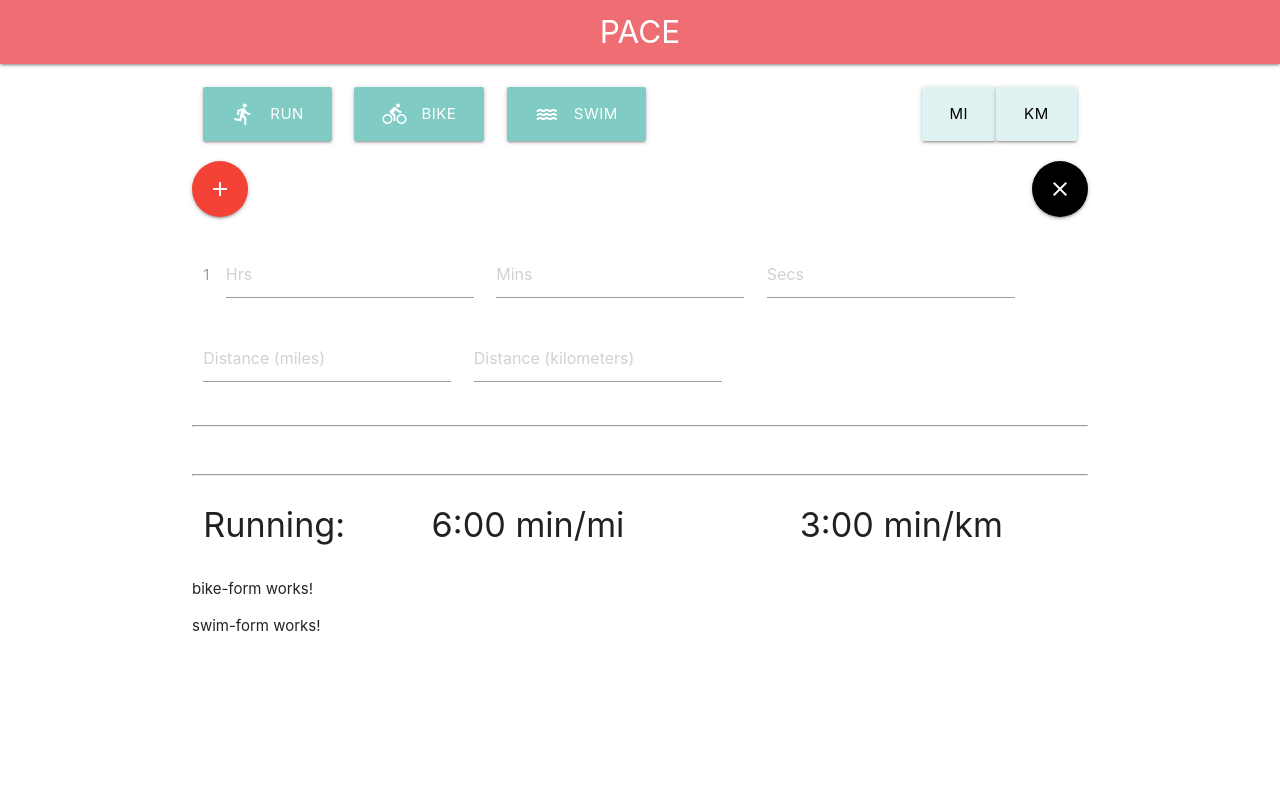
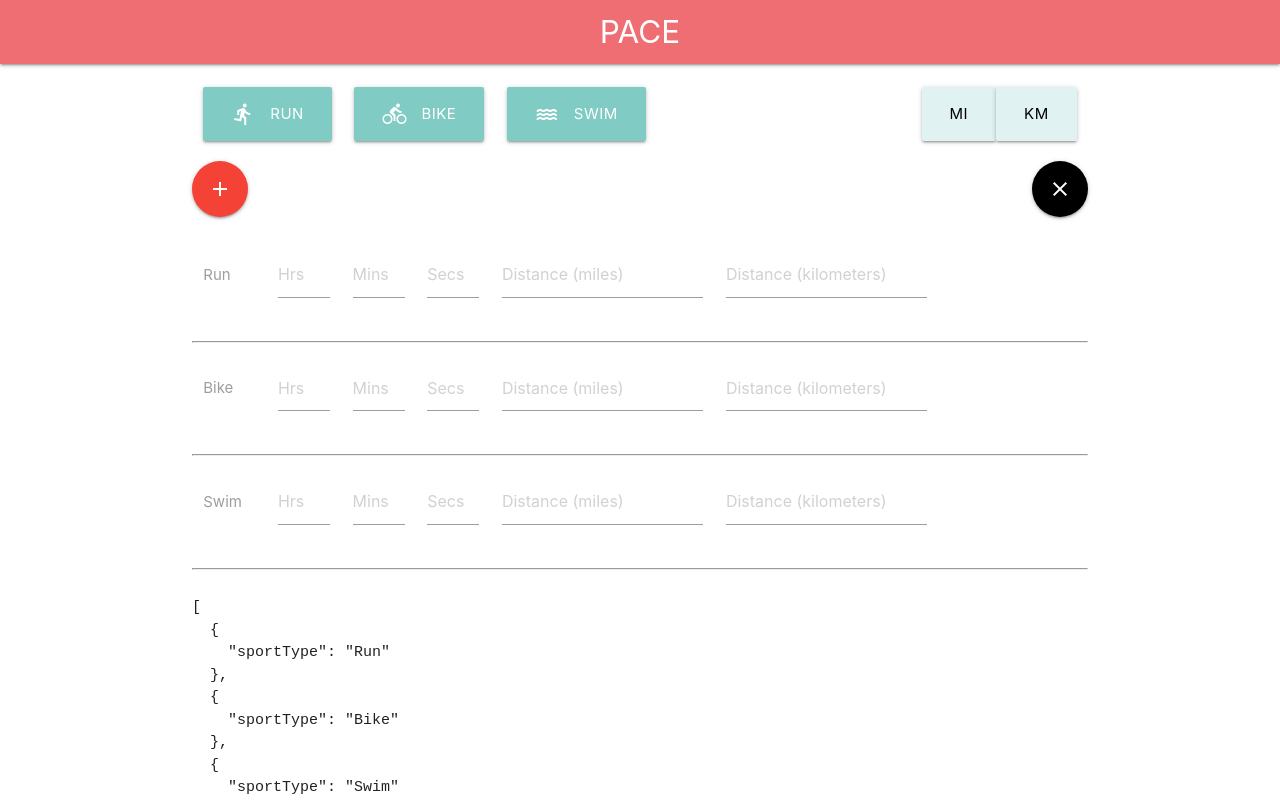
Before and after one commit to merg13/pace, an Angular app: page / in a window 1280 px wide. Both pictures are taken after a click on the link "add". Shown: the top 800 px of the page. Built offline with nearby package versions, Linux system fonts and the light colour scheme.

Commit message:
starting to hook things up

```diff
--- a/src/app/app.component.html
+++ b/src/app/app.component.html
@@ -11,20 +11,26 @@
   <!-- component - buttons for picking what forms user wants to see -->
     <!-- TODO: input/output property that binds to forms in order to hide/show diff forms for pacing-->
   <div class="row">
-    <app-pace-sport-type (runIsToggled)='runIsToggled' (bikeIsToggled)='bikeIsToggled' (swimIsToggled)='swimIsToggled'></app-pace-sport-type>
+    <app-pace-sport-type (runIsToggled)='runIsToggled($event)' (bikeIsToggled)='bikeIsToggled($event)' (swimIsToggled)='swimIsToggled($event)' (kilometerIsToggled)='KilometersIsToggled($event)' (mileIsToggled)='MilesIsToggled($event)'></app-pace-sport-type>
   </div>
 
 
   <div class="row">
-    <app-common-form></app-common-form>
+    <app-common-form
+      [showKilometers]="showKilometers"
+      [showMiles]="showMiles"
+      [addRunInput]="addRunInput"
+      [addBikeInput]="addBikeInput"
+      [addSwimInput]="addSwimInput"
+    ></app-common-form>
   </div>
 
   <hr>
 
   <!-- TODO: Run Form Component -->
-<app-run-form *ngIf='runIsToggled'></app-run-form>
+<app-run-form *ngIf='AnyRunResults()'></app-run-form>
   <!-- TODO: Bike Form Component -->
-  <app-bike-form *ngIf='bikeIsToggled'></app-bike-form>
+  <app-bike-form *ngIf='AnyRunResults()'></app-bike-form>
   <!-- TODO: Swim Form Component -->
-<app-swim-form *ngIf='swimIsToggled'></app-swim-form>
+<app-swim-form *ngIf='AnyRunResults()'></app-swim-form>
 </div>
--- a/src/app/app.component.ts
+++ b/src/app/app.component.ts
@@ -1,5 +1,9 @@
-import { Input, OnChanges, SimpleChanges } from '@angular/core';
+import { Input, OnChanges, OnInit, SimpleChanges } from '@angular/core';
 import { Component } from '@angular/core';
+import { PaceTypeEnum, SportTypeEnum } from './enums/PaceEnums';
+import { BetterTime } from './models/BetterTime';
+import { PaceInputModel } from './models/PaceInputModel';
+import { PaceResultModel } from './models/PaceResultModel';
 
 @Component({
   selector: 'app-root',
@@ -7,17 +11,90 @@ import { Component } from '@angular/core';
   styleUrls: ['./app.component.css']
 })
 
-export class AppComponent implements OnChanges {
-  @Input() runIsToggled: boolean = true;
-  @Input() bikeIsToggled: boolean = true;
-  @Input() swimIsToggled: boolean = true;
+export class AppComponent implements OnInit, OnChanges {
 
-   ngOnChanges(changes: SimpleChanges): void {
+  @Input() addRunInput: boolean = true;
+  @Input() addBikeInput: boolean = true;
+  @Input() addSwimInput: boolean = true;
+
+  @Input() showKilometers: boolean = true;
+  @Input() showMiles: boolean = true;
+
+  inputModels: PaceInputModel[];
+  resultModels: PaceResultModel[];
+
+  ngOnInit(): void {
+    this.inputModels = [] as PaceInputModel[];
+    this.resultModels = [] as PaceResultModel[];
+    this.AddMockData();
+  }
+
+  ngOnChanges(changes: SimpleChanges): void {
     //Called before any other lifecycle hook. Use it to inject dependencies, but avoid any serious work here.
     //Add '${implements OnChanges}' to the class.
 
-        console.log(this.runIsToggled);
-        console.log(this.bikeIsToggled);
-        console.log(this.swimIsToggled);
+    console.log(this.runIsToggled);
+    console.log(this.bikeIsToggled);
+    console.log(this.swimIsToggled);
+    console.log(this.showKilometers);
+    console.log(this.showMiles);
+  }
+
+  runIsToggled(isToggled: boolean) {
+    this.addRunInput = isToggled;
+  }
+  bikeIsToggled(isToggled: boolean) {
+    this.addBikeInput = isToggled;
+  }
+  swimIsToggled(isToggled: boolean) {
+    this.addSwimInput = isToggled;
+  }
+
+
+  KilometersIsToggled(isToggled: boolean) {
+    this.showKilometers = isToggled;
+  }
+
+  MilesIsToggled(isToggled: boolean) {
+    this.showMiles = isToggled;
+  }
+
+  AnyRunResults(): boolean {
+    return this.inputModels.some(m => m.sportType == SportTypeEnum.Run);
+  }
+
+  AnyBikeResults(): boolean {
+    return this.inputModels.some(m => m.sportType == SportTypeEnum.Bike);
+  }
+
+  AnySwimResults(): boolean {
+    return this.inputModels.some(m => m.sportType == SportTypeEnum.Swim);
+  }
+
+
+  AddMockData = () => {
+    this.inputModels = [
+      {
+        paceType: PaceTypeEnum.Miles,
+        sportType: SportTypeEnum.Run,
+        duration: new BetterTime(),
+        distanceMiles: 5,
+        distanceKilos: 8
+      },
+      {
+        paceType: PaceTypeEnum.Miles,
+        sportType: SportTypeEnum.Bike,
+        duration: new BetterTime(),
+        distanceMiles: 5,
+        distanceKilos: 8
+      },
+      {
+        paceType: PaceTypeEnum.Miles,
+        sportType: SportTypeEnum.Swim,
+        duration: new BetterTime(),
+        distanceMiles: 1,
+        distanceKilos: 2
+      }
+    ]
   }
 }
--- a/src/app/bike-form/bike-form.component.html
+++ b/src/app/bike-form/bike-form.component.html
@@ -1 +1,12 @@
-<p>bike-form works!</p>
+<div class="row">
+  <div class="col s2">
+      <h4>Bike:</h4>
+
+  </div>
+  <div class="col s5 left">
+      <h4>21mph</h4>
+  </div>
+  <div class="col s5 left">
+      <h4>30kph</h4>
+  </div>
+</div>
--- a/src/app/common-form/common-form.component.html
+++ b/src/app/common-form/common-form.component.html
@@ -7,6 +7,14 @@
 <div class="row">
 
     <div *ngFor="let PaceForm of PaceForms">
-        <app-form-item [model]=PaceForm></app-form-item>
+        <app-form-item
+          [inputModel]="PaceForm"
+          [showKilometers]="showKilometers"
+          [showMiles]="showMiles"
+          ></app-form-item>
     </div>
 </div>
+
+<div class="row">
+  <pre>{{PaceForms | json}}</pre>
+</div>
--- a/src/app/common-form/common-form.component.ts
+++ b/src/app/common-form/common-form.component.ts
@@ -1,4 +1,5 @@
-import { Component, EventEmitter, OnInit, Output } from '@angular/core';
+import { Component, EventEmitter, Input, OnInit, Output } from '@angular/core';
+import { SportTypeEnum } from '../enums/PaceEnums';
 import { PaceInputModel } from '../models/PaceInputModel';
 
 @Component({
@@ -9,6 +10,12 @@ import { PaceInputModel } from '../models/PaceInputModel';
 export class CommonFormComponent implements OnInit {
 
   constructor() { }
+
+  @Input() showMiles: boolean;
+  @Input() showKilometers: boolean;
+  @Input() addRunInput: boolean;
+  @Input() addBikeInput: boolean;
+  @Input() addSwimInput: boolean;
 
 
   @Output() PaceFormsEmitter: EventEmitter<PaceInputModel[]>;
@@ -22,8 +29,7 @@ export class CommonFormComponent implements OnInit {
   }
 
   handleAdd(e: Event) {
-    this.PaceForms.push(new PaceInputModel());
-    // this.PaceForms.push(e);
+    this.initInputs();
     if (this.PaceForms != null && this.PaceForms.length > 0 ) {
       this.PaceFormsEmitter.emit(this.PaceForms);
     }
@@ -33,4 +39,25 @@ export class CommonFormComponent implements OnInit {
     this.PaceForms = [] as PaceInputModel[];
     this.PaceFormsEmitter.emit(this.PaceForms);
   }
+
+  initInputs = () => {
+
+    if(this.addRunInput) {
+      var runInput = new PaceInputModel();
+      runInput.sportType = SportTypeEnum.Run;
+      this.PaceForms.push(runInput);
+    }
+
+    if(this.addBikeInput) {
+      var bikeInput = new PaceInputModel();
+      bikeInput.sportType = SportTypeEnum.Bike;
+      this.PaceForms.push(bikeInput);
+    }
+
+    if(this.addSwimInput) {
+      var swimInput = new PaceInputModel();
+      swimInput.sportType = SportTypeEnum.Swim;
+      this.PaceForms.push(swimInput);
+    }
+  }
 }
--- a/src/app/enums/PaceEnums.ts
+++ b/src/app/enums/PaceEnums.ts
@@ -8,7 +8,7 @@ export enum PaceTypeEnum {
 
 export enum SportTypeEnum {
 
-    'Run' = 1,
-    'Bike' = 2,
-    'Swim' = 3
+    Run = 'Run',
+    Bike = 'Bike',
+    Swim = 'Swim'
 }
--- a/src/app/form-item/form-item.component.html
+++ b/src/app/form-item/form-item.component.html
@@ -1,33 +1,33 @@
 <div class="row">
-    <div class="col left">
+    <div class="col s1 left">
         <div class="input-field">
-          <label>{{model.sportType.toString()}}</label>
+          <label>{{inputModel.sportType.toString()}}</label>
         </div>
     </div>
-    <div class="col left">
+    <div class="col s1 left">
         <div class="input-field">
             <input type="text" placeholder="Hrs">
         </div>
     </div>
 
-    <div class="col left">
+    <div class="col s1 left">
         <div class="input-field">
             <input type="text" placeholder="Mins">
         </div>
     </div>
-    <div class="col left">
+    <div class="col s1 left">
         <div class="input-field">
             <input type="text" placeholder="Secs">
         </div>
     </div>
 
-    <div class="col left">
+    <div *ngIf="showMiles" class="col s3 left">
         <div class="input-field">
             <input type="text" placeholder="Distance (miles)">
         </div>
     </div>
 
-    <div class="col left">
+    <div *ngIf="showKilometers" class="col s3 left">
         <div class="input-field">
             <input type="text" placeholder="Distance (kilometers)">
         </div>
--- a/src/app/form-item/form-item.component.ts
+++ b/src/app/form-item/form-item.component.ts
@@ -1,6 +1,7 @@
 import { Component, EventEmitter, Input, OnInit, Output } from '@angular/core';
 import { SportTypeEnum } from '../enums/PaceEnums';
 import { PaceInputModel } from '../models/PaceInputModel';
+import { PaceResultModel } from '../models/PaceResultModel';
 
 @Component({
   selector: 'app-form-item',
@@ -9,25 +10,29 @@ import { PaceInputModel } from '../models/PaceInputModel';
 })
 export class FormItemComponent implements OnInit {
 
-@Output() modelEmitter: EventEmitter<PaceInputModel>;
-@Input() model: PaceInputModel;
-sports: SportTypeEnum;
-  constructor() { }
+@Output() inputModelEmitter: EventEmitter<PaceInputModel>;
+@Output() ouputModelEmitter: EventEmitter<PaceResultModel>;
+
+@Input() inputModel: PaceInputModel;
+@Input() outputModel: PaceResultModel;
+@Input() showKilometers: boolean;
+@Input() showMiles: boolean;
+
+  constructor() {
+
+    this.inputModel = new PaceInputModel();
+    this.outputModel = new PaceResultModel();
+
+    this.inputModelEmitter = new EventEmitter<PaceInputModel>();
+    this.ouputModelEmitter = new EventEmitter<PaceResultModel>();
+  }
 
   ngOnInit(): void {
-    this.model = new PaceInputModel();
-    this.modelEmitter = new EventEmitter<PaceInputModel>();
-    this.model.sportType = SportTypeEnum.Run;
-  }
-
-
-
-  handleCalculate() {
 
   }
 
-
-  changeSport(e: Event){
+  handleCalculate = () => {
+    //TODO: Calculate the output model and emit it back to parent;
 
   }
 }
--- a/src/app/pace-sport-type/pace-sport-type.component.ts
+++ b/src/app/pace-sport-type/pace-sport-type.component.ts
@@ -1,4 +1,4 @@
-import { AfterViewInit, Component, EventEmitter, OnInit, Output } from '@angular/core';
+import { AfterViewInit, Component, EventEmitter, Input, OnInit, Output } from '@angular/core';
 
 @Component({
   selector: 'app-pace-sport-type',
--- a/src/app/run-form/run-form.component.html
+++ b/src/app/run-form/run-form.component.html
@@ -1,12 +1,12 @@
 <div class="row">
     <div class="col s2">
-        <h4>Running:</h4>
+        <h4>Run:</h4>
 
     </div>
-    <div class="col s5 center">
+    <div class="col s5 left">
         <h4>6:00 min/mi</h4>
     </div>
-    <div class="col s5 center">
+    <div class="col s5 left">
         <h4>3:00 min/km</h4>
     </div>
 </div>
--- a/src/app/swim-form/swim-form.component.html
+++ b/src/app/swim-form/swim-form.component.html
@@ -1 +1,12 @@
-<p>swim-form works!</p>
+<div class="row">
+  <div class="col s2">
+      <h4>Swim:</h4>
+
+  </div>
+  <div class="col s5 left">
+      <h4>1:30 / 100yd</h4>
+  </div>
+  <div class="col s5 left">
+      <h4>1:40 / 100meters</h4>
+  </div>
+</div>
```
